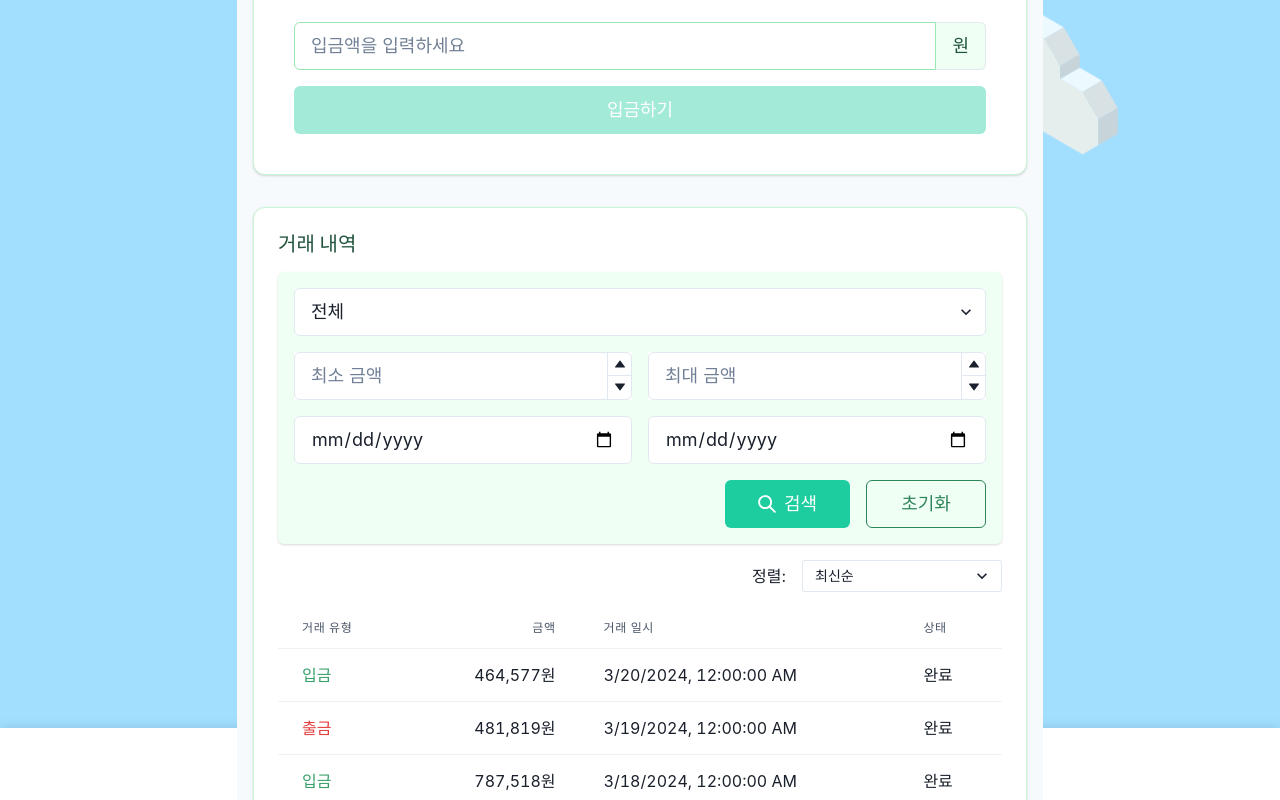
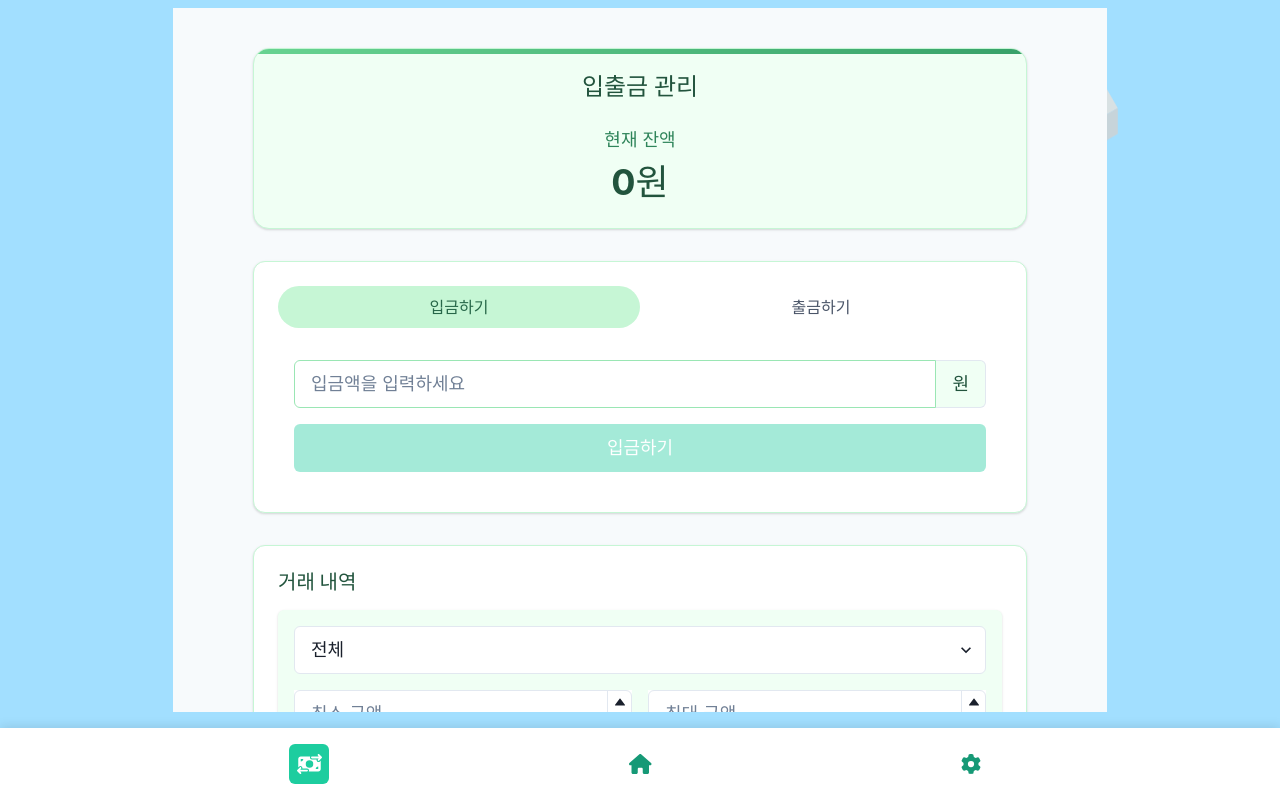
Before and after one commit to 2025-PinTech-Hackathon/team9_frontend, a React (Vite) app: page /main/transfer in a window 1280 px wide. Built offline with nearby package versions, Linux system fonts and the light colour scheme; what @pixi/react would draw is missing.

Commit message:
Insert scroll function

```diff
--- a/src/pages/TransferPage.jsx
+++ b/src/pages/TransferPage.jsx
@@ -601,8 +601,21 @@ const TransferPage = () => {
     };
 
     return (
-    <Box minH="100vh" bg={useColorModeValue('gray.50', 'gray.900')} overflowX="hidden">
-      <Container maxW="1200px" py={10} px={4}>
+        <Box
+            maxH="88vh"
+            bg={useColorModeValue('gray.50', 'gray.900')}
+            overflowX="hidden"
+            overflowY="auto"
+            sx={{
+                "&::-webkit-scrollbar": {
+                    width: "0",
+                    height: "0",
+                },
+                scrollbarWidth: "none",
+                msOverflowStyle: "none",
+            }}
+        >
+            <Container maxW="1200px" py={10} px={20}>
                 <VStack spacing={8} align="stretch" w="full">
                     <Card
                         bg={useColorModeValue('green.50', 'green.900')}
```
Lines whose indentation alone changed are shown as unchanged.
